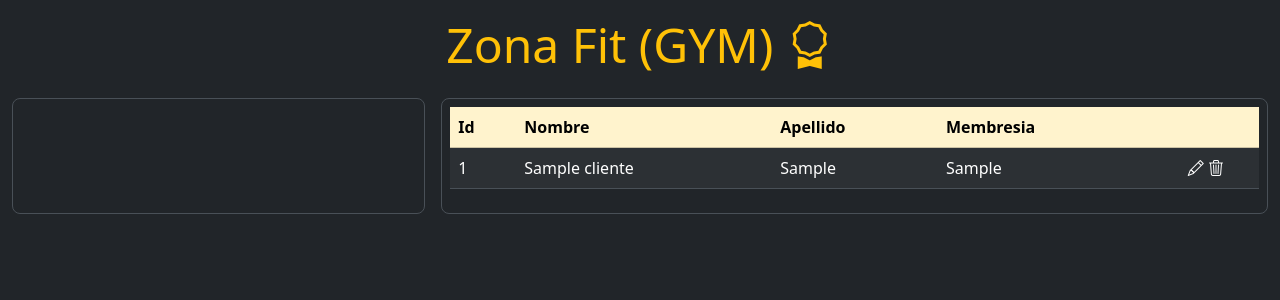
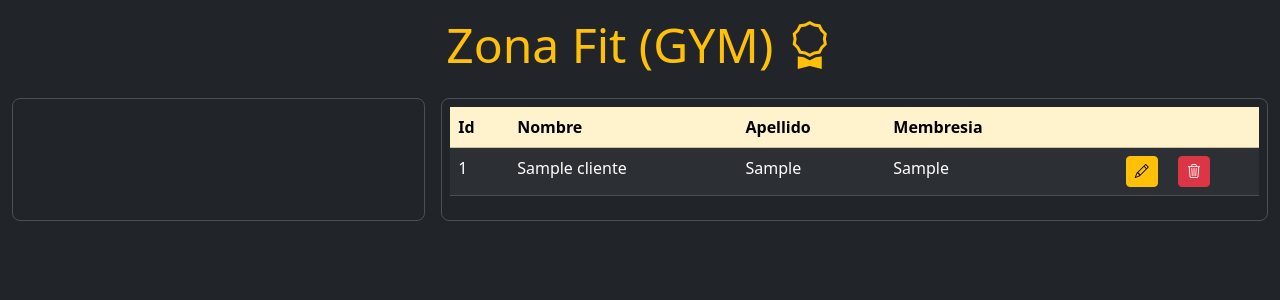
Before and after one commit to Valduz-Jose/Aplicaciones-web-con-Flask-HTML-Css-y-boostrap, a Flask app: page / in a window 1280 px wide. Shown: the top 300 px of the page. Run offline with Flask 3, Linux system fonts and the light colour scheme; tables that the repository leaves empty or names only in its code hold one stand-in row (values such as "Sample post").

Commit message:
Add edit and delete buttons for cliente entries in index.html

```diff
--- a/ManejoFlask/templates/index.html
+++ b/ManejoFlask/templates/index.html
@@ -55,8 +55,18 @@
                 <td>{{cliente.membresia}}</td>
                 <td class="text-center">
                   <div>
-                    <i class="bi bi-pencil"></i>
-                    <i class="bi bi-trash3"></i>
+                    <a
+                      href="/editat/{{cliente.id}}"
+                      class="btn btn-warning btn-sm me-3"
+                    >
+                      <i class="bi bi-pencil"></i>
+                    </a>
+                    <a
+                      href="/eliminar/{{cliente.id}}"
+                      class="btn btn-danger btn-sm"
+                    >
+                      <i class="bi bi-trash3"></i>
+                    </a>
                   </div>
                 </td>
               </tr>
```
